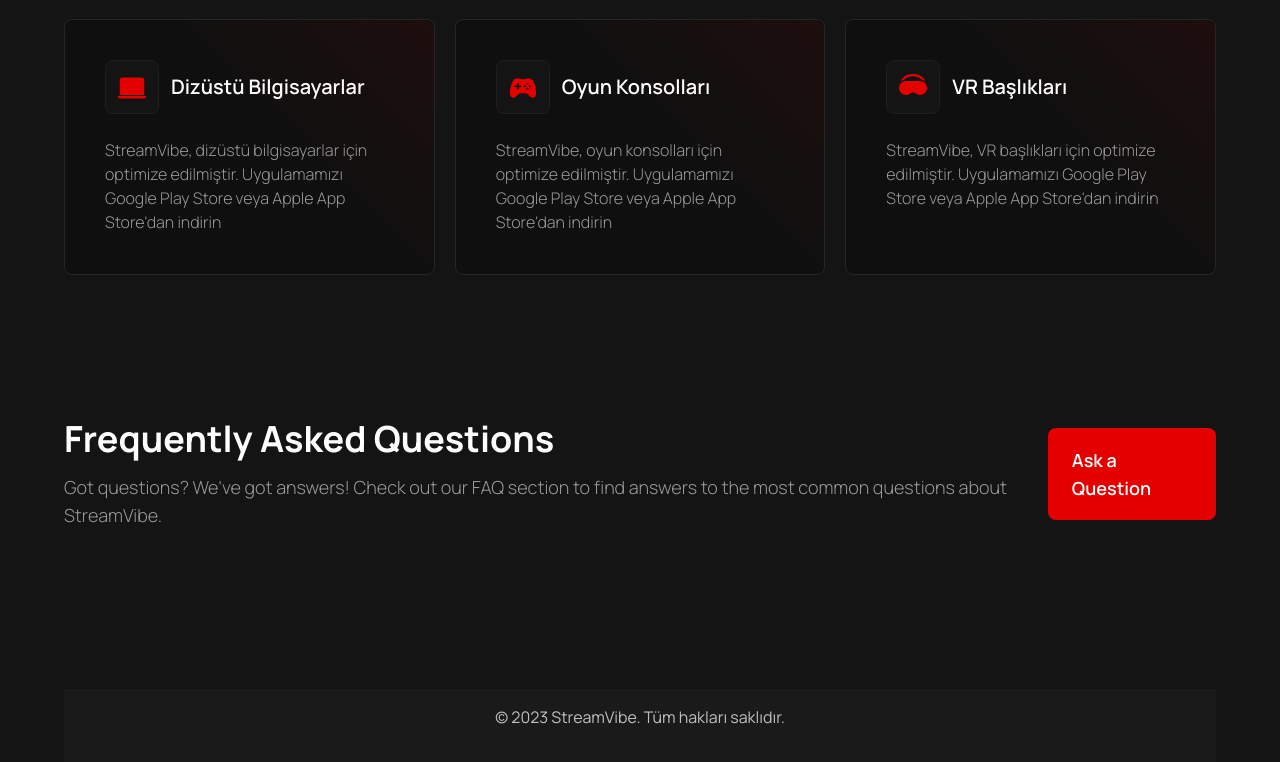
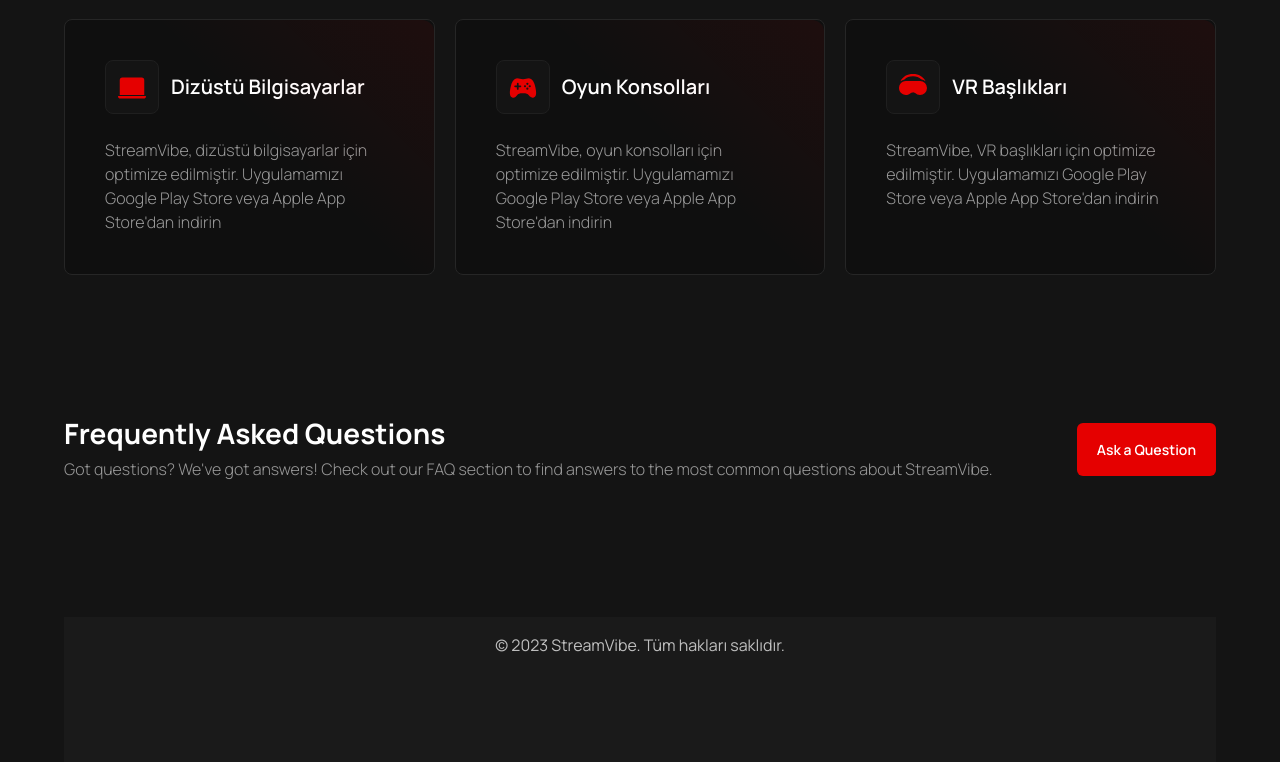
Before and after one commit to ismailkskn98/streamVibe, a Next.js app: page / in a window 1280 px wide. Shown: the part 2121-2883 px from the top of the page. Built offline with nearby package versions, Linux system fonts and the light colour scheme.

Commit message:
FAQ title kısmı tasarlandı

```diff
--- a/src/components/categories/index.tsx
+++ b/src/components/categories/index.tsx
@@ -10,7 +10,7 @@
 
   return (
     <section className="w-full flex flex-col gap-10 md:gap-14 2xl:gap-20">
-      <main className="w-full flex items-center justify-between">
+      <main className="w-full flex items-center justify-between gap-20">
         <CategoriesTitle />
         <Buttons api={api} />
       </main>
--- a/src/components/faq/index.tsx
+++ b/src/components/faq/index.tsx
@@ -3,17 +3,17 @@
 
 const Faq = () => {
   return (
-    <section className='w-full flex flex-col gap-20'>
-        <main className='w-full flex items-center justify-between'>
-            <article className='flex flex-col gap-[14px]'>
-                <h2 className='text-white text-4xl font-bold whitespace-nowrap'>Frequently Asked Questions</h2>
-                <p className='text-grey-60 text-lg font-light'>Got questions? We've got answers! Check out our FAQ section to find answers to the most common questions about StreamVibe.</p>
+    <section className='w-full flex flex-col gap-10 md:gap-14 2xl:gap-20'>
+        <main className='w-full flex md:items-center justify-between flex-col md:flex-row gap-5'>
+            <article className='flex flex-col gap-[10px] 2xl:gap-[14px]'>
+                <h2 className='text-white text-xl md:text-[28px] 2xl:text-4xl font-bold whitespace-nowrap'>Frequently Asked Questions</h2>
+                <p className='text-grey-60 text-[14px] md:text-base 2xl:text-lg font-light'>Got questions? We&apos;ve got answers! Check out our FAQ section to find answers to the most common questions about StreamVibe.</p>
             </article>
-            <Link href={'/'} className='bg-red-45 text-white px-6 py-[18px] text-lg font-semibold rounded-lg'>Ask a Question</Link>
+            <Link href={'/'} className='w-min bg-red-45 text-white px-5 2xl:px-6 py-4 2xl:py-[18px] text-[14px] 2xl:text-lg font-semibold rounded-md 2xl:rounded-lg whitespace-nowrap'>Ask a Question</Link>
         </main>
         <main></main>
     </section>
   )
 }
 
-export default Faq
+export default Faq;
```
